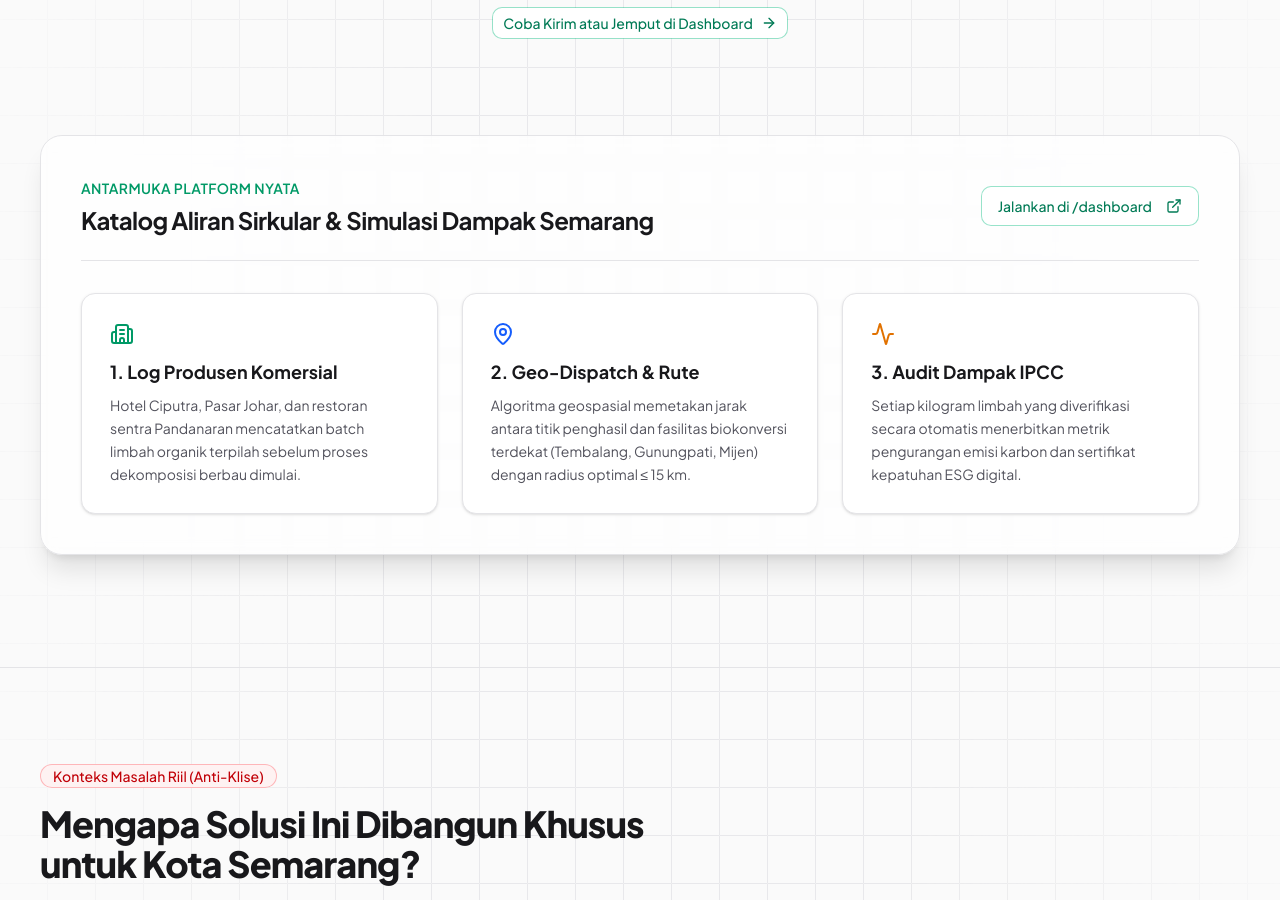
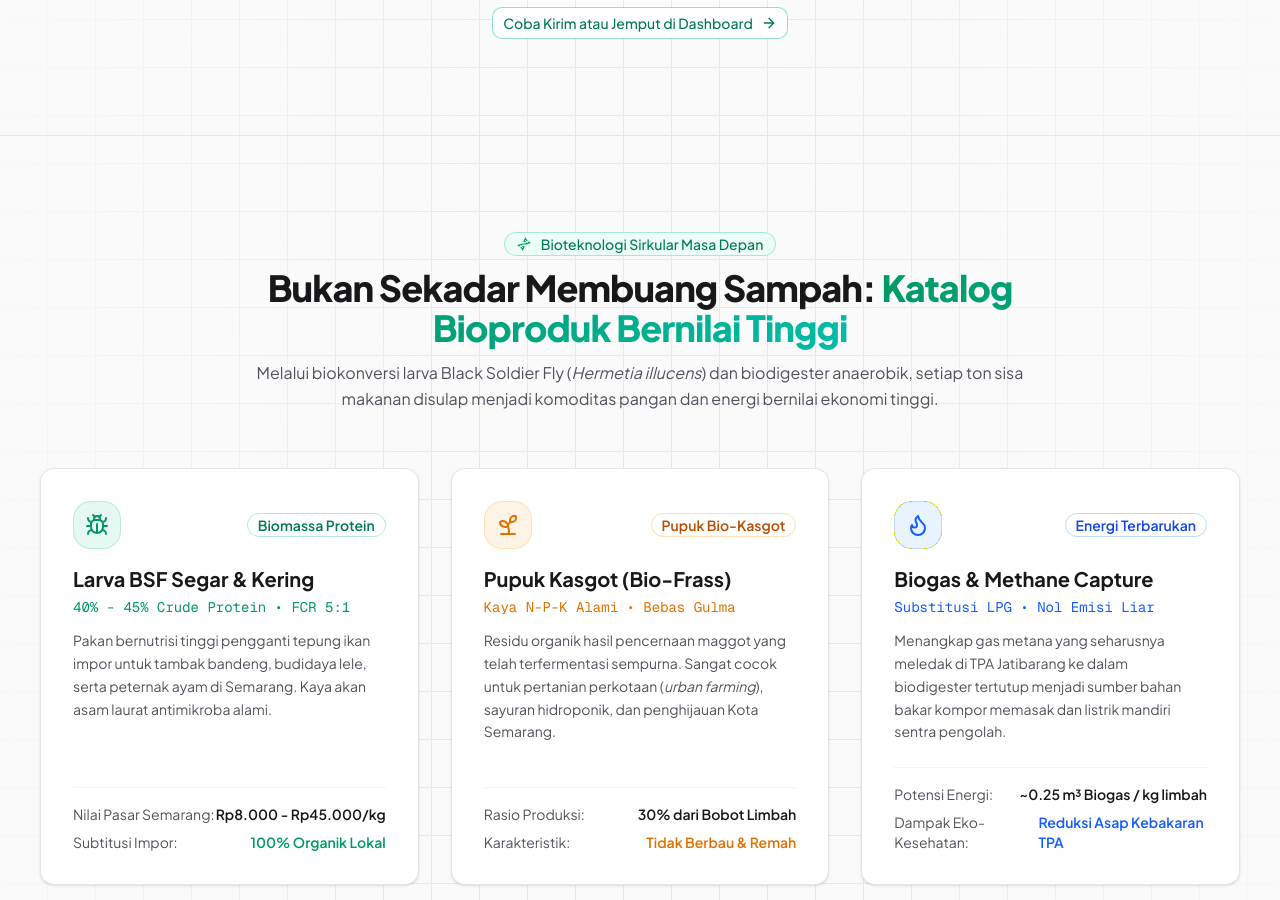
Before and after one commit to hi-aprilwang/bioloka, a Next.js app: page / in a window 1280 px wide. Shown: the part 1900-2800 px from the top of the page. Built offline with nearby package versions, Linux system fonts and the light colour scheme.

Commit message:
feat(showcase): add Magalarva-inspired bioproducts & sustainable protein output section

```diff
--- a/src/app/page.tsx
+++ b/src/app/page.tsx
@@ -22,6 +22,8 @@ import {
   CheckCircle2,
   Clock,
   Truck,
+  Sprout,
+  Dna,
 } from "lucide-react"
 
 export default function LandingPage() {
@@ -57,6 +59,9 @@ export default function LandingPage() {
             </a>
             <a href="#cara-kerja" className="hover:text-emerald-600 dark:hover:text-emerald-400 transition-colors">
               Cara Kerja
+            </a>
+            <a href="#bioproduk" className="hover:text-emerald-600 dark:hover:text-emerald-400 transition-colors">
+              Bioproduk
             </a>
             <a href="#solusi" className="hover:text-emerald-600 dark:hover:text-emerald-400 transition-colors">
               Arsitektur Solusi
@@ -340,6 +345,148 @@ export default function LandingPage() {
         </div>
       </section>
 
+      {/* 3.5 Magalarva-Inspired Bioproducts & Output Showcase Section */}
+      <section id="bioproduk" className="relative mx-auto max-w-7xl px-6 py-16 sm:px-10 sm:py-24 border-t border-zinc-200 dark:border-zinc-800/80">
+        <div className="text-center space-y-3 max-w-3xl mx-auto mb-14">
+          <Badge variant="outline" className="border-emerald-500/30 bg-emerald-50 dark:bg-emerald-500/10 text-emerald-700 dark:text-emerald-300 text-sm px-3 py-1 font-medium">
+            <Dna className="mr-1.5 h-3.5 w-3.5 text-emerald-600 dark:text-emerald-400" />
+            Bioteknologi Sirkular Masa Depan
+          </Badge>
+          <h2 className="text-3xl sm:text-4xl font-extrabold text-zinc-900 dark:text-white tracking-tight">
+            Bukan Sekadar Membuang Sampah:{" "}
+            <span className="text-transparent bg-clip-text bg-gradient-to-r from-emerald-600 to-teal-500 dark:from-emerald-400 dark:to-teal-300">
+              Katalog Bioproduk Bernilai Tinggi
+            </span>
+          </h2>
+          <p className="text-sm sm:text-base text-zinc-600 dark:text-zinc-400 leading-relaxed">
+            Melalui biokonversi larva Black Soldier Fly (<em>Hermetia illucens</em>) dan biodigester anaerobik,
+            setiap ton sisa makanan disulap menjadi komoditas pangan dan energi bernilai ekonomi tinggi.
+          </p>
+        </div>
+
+        <div className="grid grid-cols-1 md:grid-cols-3 gap-6 sm:gap-8">
+          {/* Product 1: BSF Protein Biomass */}
+          <SpotlightCard
+            className="p-7 sm:p-8 border-zinc-200 dark:border-zinc-800 bg-white dark:bg-zinc-900/60 shadow-sm flex flex-col justify-between"
+            spotlightColor="rgba(16, 185, 129, 0.15)"
+          >
+            <div>
+              <div className="flex items-center justify-between mb-4">
+                <div className="flex h-12 w-12 items-center justify-center rounded-2xl bg-emerald-500/10 border border-emerald-500/20 text-emerald-600 dark:text-emerald-400">
+                  <Bug className="h-6 w-6" />
+                </div>
+                <Badge variant="outline" className="border-emerald-500/30 text-emerald-700 dark:text-emerald-300 text-sm font-semibold">
+                  Biomassa Protein
+                </Badge>
+              </div>
+
+              <h3 className="text-xl font-bold text-zinc-900 dark:text-white">
+                Larva BSF Segar & Kering
+              </h3>
+              <span className="text-sm font-mono text-emerald-600 dark:text-emerald-400 block mt-1">
+                40% - 45% Crude Protein • FCR 5:1
+              </span>
+
+              <p className="text-sm text-zinc-600 dark:text-zinc-400 mt-3 leading-relaxed">
+                Pakan bernutrisi tinggi pengganti tepung ikan impor untuk tambak bandeng, budidaya lele,
+                serta peternak ayam di Semarang. Kaya akan asam laurat antimikroba alami.
+              </p>
+            </div>
+
+            <div className="mt-6 pt-4 border-t border-zinc-100 dark:border-zinc-800 space-y-2 text-sm text-zinc-600 dark:text-zinc-400">
+              <div className="flex items-center justify-between">
+                <span>Nilai Pasar Semarang:</span>
+                <span className="font-semibold text-zinc-900 dark:text-white">Rp8.000 - Rp45.000/kg</span>
+              </div>
+              <div className="flex items-center justify-between">
+                <span>Subtitusi Impor:</span>
+                <span className="font-semibold text-emerald-600 dark:text-emerald-400">100% Organik Lokal</span>
+              </div>
+            </div>
+          </SpotlightCard>
+
+          {/* Product 2: Kasgot Organic Fertilizer */}
+          <SpotlightCard
+            className="p-7 sm:p-8 border-zinc-200 dark:border-zinc-800 bg-white dark:bg-zinc-900/60 shadow-sm flex flex-col justify-between"
+            spotlightColor="rgba(245, 158, 11, 0.15)"
+          >
+            <div>
+              <div className="flex items-center justify-between mb-4">
+                <div className="flex h-12 w-12 items-center justify-center rounded-2xl bg-amber-500/10 border border-amber-500/20 text-amber-600 dark:text-amber-400">
+                  <Sprout className="h-6 w-6" />
+                </div>
+                <Badge variant="outline" className="border-amber-500/30 text-amber-700 dark:text-amber-300 text-sm font-semibold">
+                  Pupuk Bio-Kasgot
+                </Badge>
+              </div>
+
+              <h3 className="text-xl font-bold text-zinc-900 dark:text-white">
+                Pupuk Kasgot (Bio-Frass)
+              </h3>
+              <span className="text-sm font-mono text-amber-600 dark:text-amber-400 block mt-1">
+                Kaya N-P-K Alami • Bebas Gulma
+              </span>
+
+              <p className="text-sm text-zinc-600 dark:text-zinc-400 mt-3 leading-relaxed">
+                Residu organik hasil pencernaan maggot yang telah terfermentasi sempurna. Sangat cocok untuk
+                pertanian perkotaan (<em>urban farming</em>), sayuran hidroponik, dan penghijauan Kota Semarang.
+              </p>
+            </div>
+
+            <div className="mt-6 pt-4 border-t border-zinc-100 dark:border-zinc-800 space-y-2 text-sm text-zinc-600 dark:text-zinc-400">
+              <div className="flex items-center justify-between">
+                <span>Rasio Produksi:</span>
+                <span className="font-semibold text-zinc-900 dark:text-white">30% dari Bobot Limbah</span>
+              </div>
+              <div className="flex items-center justify-between">
+                <span>Karakteristik:</span>
+                <span className="font-semibold text-amber-600 dark:text-amber-400">Tidak Berbau & Remah</span>
+              </div>
+            </div>
+          </SpotlightCard>
+
+          {/* Product 3: Bio-Methane Energy */}
+          <SpotlightCard
+            className="p-7 sm:p-8 border-zinc-200 dark:border-zinc-800 bg-white dark:bg-zinc-900/60 shadow-sm flex flex-col justify-between"
+            spotlightColor="rgba(59, 130, 246, 0.15)"
+          >
+            <div>
+              <div className="flex items-center justify-between mb-4">
+                <div className="flex h-12 w-12 items-center justify-center rounded-2xl bg-blue-500/10 border border-blue-500/20 text-blue-600 dark:text-blue-400">
+                  <Flame className="h-6 w-6" />
+                </div>
+                <Badge variant="outline" className="border-blue-500/30 text-blue-700 dark:text-blue-300 text-sm font-semibold">
+                  Energi Terbarukan
+                </Badge>
+              </div>
+
+              <h3 className="text-xl font-bold text-zinc-900 dark:text-white">
+                Biogas & Methane Capture
+              </h3>
+              <span className="text-sm font-mono text-blue-600 dark:text-blue-400 block mt-1">
+                Substitusi LPG • Nol Emisi Liar
+              </span>
+
+              <p className="text-sm text-zinc-600 dark:text-zinc-400 mt-3 leading-relaxed">
+                Menangkap gas metana yang seharusnya meledak di TPA Jatibarang ke dalam biodigester tertutup
+                menjadi sumber bahan bakar kompor memasak dan listrik mandiri sentra pengolah.
+              </p>
+            </div>
+
+            <div className="mt-6 pt-4 border-t border-zinc-100 dark:border-zinc-800 space-y-2 text-sm text-zinc-600 dark:text-zinc-400">
+              <div className="flex items-center justify-between">
+                <span>Potensi Energi:</span>
+                <span className="font-semibold text-zinc-900 dark:text-white">~0.25 m³ Biogas / kg limbah</span>
+              </div>
+              <div className="flex items-center justify-between">
+                <span>Dampak Eko-Kesehatan:</span>
+                <span className="font-semibold text-blue-600 dark:text-blue-400">Reduksi Asap Kebakaran TPA</span>
+              </div>
+            </div>
+          </SpotlightCard>
+        </div>
+      </section>
+
       {/* 4. Interactive Product Sneak-Peek */}
       <section id="solusi" className="relative mx-auto max-w-7xl px-6 pb-20 sm:px-10 sm:pb-28">
         <div className="rounded-3xl border border-zinc-200 dark:border-zinc-800 bg-white/70 dark:bg-zinc-900/50 p-6 sm:p-10 shadow-xl backdrop-blur-sm">
@@ -576,6 +723,9 @@ export default function LandingPage() {
             <a href="#cara-kerja" className="text-zinc-600 dark:text-zinc-400 hover:text-emerald-600 dark:hover:text-emerald-400 transition-colors">
               Cara Kerja
             </a>
+            <a href="#bioproduk" className="text-zinc-600 dark:text-zinc-400 hover:text-emerald-600 dark:hover:text-emerald-400 transition-colors">
+              Katalog Bioproduk
+            </a>
             <a href="#masalah" className="text-zinc-600 dark:text-zinc-400 hover:text-emerald-600 dark:hover:text-emerald-400 transition-colors">
               Urgensi Semarang
             </a>
```
